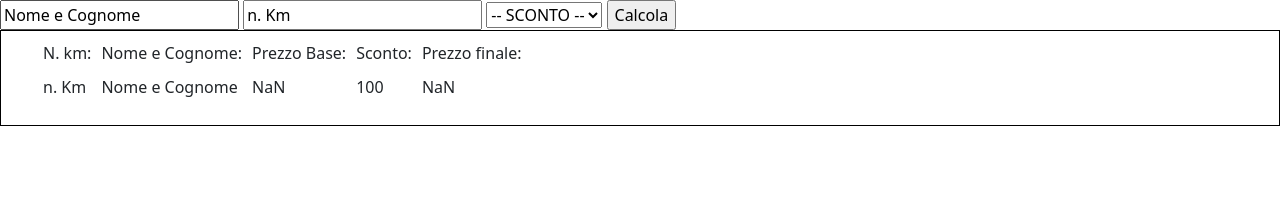
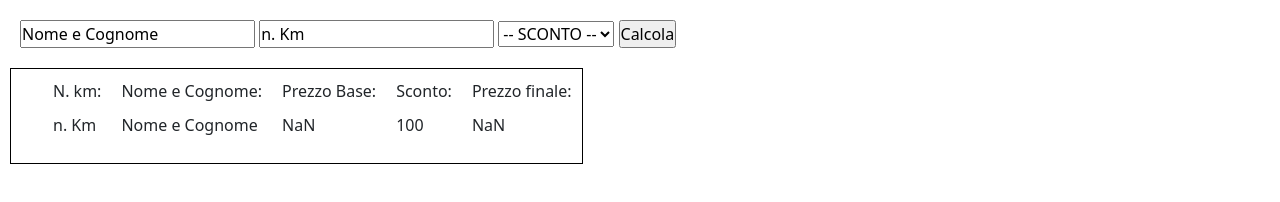
Before and after one commit to albertopiffer/js-biglietto-treno-form, a plain HTML site: page index.html in a window 1280 px wide. Both pictures are taken after a click on the button "Calcola". Drawn offline with nearby package versions, Linux system fonts and the light colour scheme.

Commit message:
FIX css fixed

```diff
--- a/css/app.css
+++ b/css/app.css
@@ -1,8 +1,8 @@
-/** {
+* {
 	margin: 0;
 	padding: 0;
 	box-sizing: border-box;
-}*/
+}
 
 img {
 	max-width: 100%;
@@ -16,16 +16,25 @@ menu {
 
 /****************************************/
 
+#formIn {
+    padding: 10px;
+    margin: 10px;
+}
+
 #scontrino {
     padding: 10px;
     border: 1px solid black;
     display: none;
+
+    width: fit-content;
+    padding: 10px;
+    margin: 10px;
 }
 
 #scontrino ul{
     display: flex;
     justify-content: flex-start;
-    gap: 10px;
+    gap: 20px;
 }
 
 #scontrino li {
```
